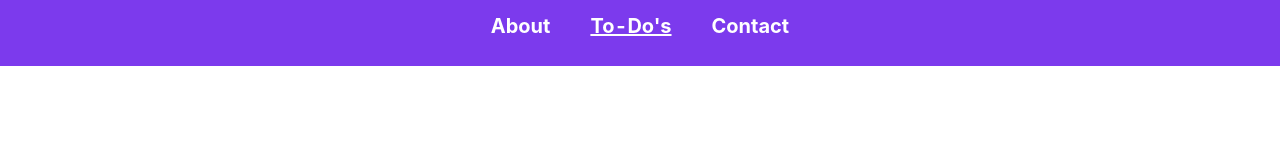
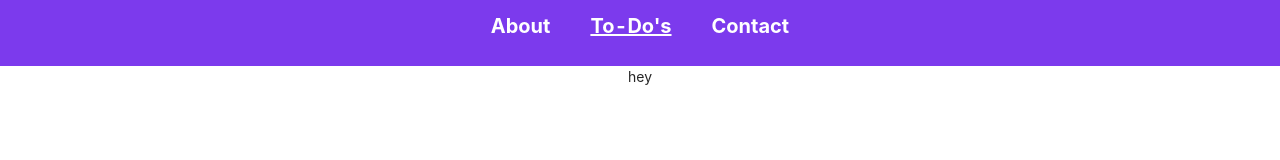
Before and after one commit to MeshuLiMaz/project-3, a React (Create React App) app: page / in a window 1280 px wide. Shown: the top 160 px of the page. Built offline with nearby package versions, Linux system fonts and the light colour scheme.

Commit message:
playing around

```diff
--- a/src/Nav.js
+++ b/src/Nav.js
@@ -2,6 +2,7 @@ import React, {useState, useEffect} from 'react';
 
 function Nav(props) {
     return (
+        <div>
         <div className={'p-3 text-center bg-purple-600'}>
             <ul>
                 <li className={'inline p-5'}>
@@ -15,7 +16,17 @@ function Nav(props) {
                     </li>
             </ul>
         </div>
+
+            <div className="flex justify-center items-center">
+                <div>hey</div>
+
+            </div>
+
+        </div>
+
+
     );
 }
 
+
 export default Nav;
```
Also changed, not shown: 1 other file (tests, documents, lock files or other folders).
